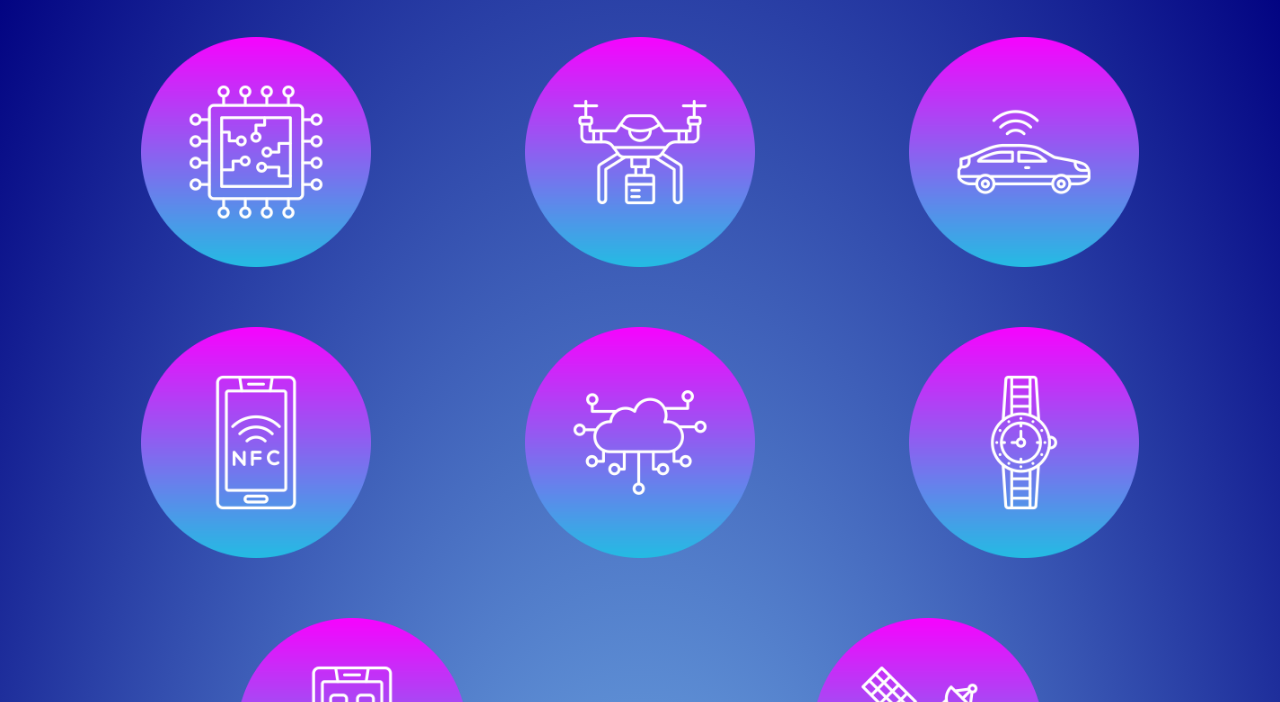
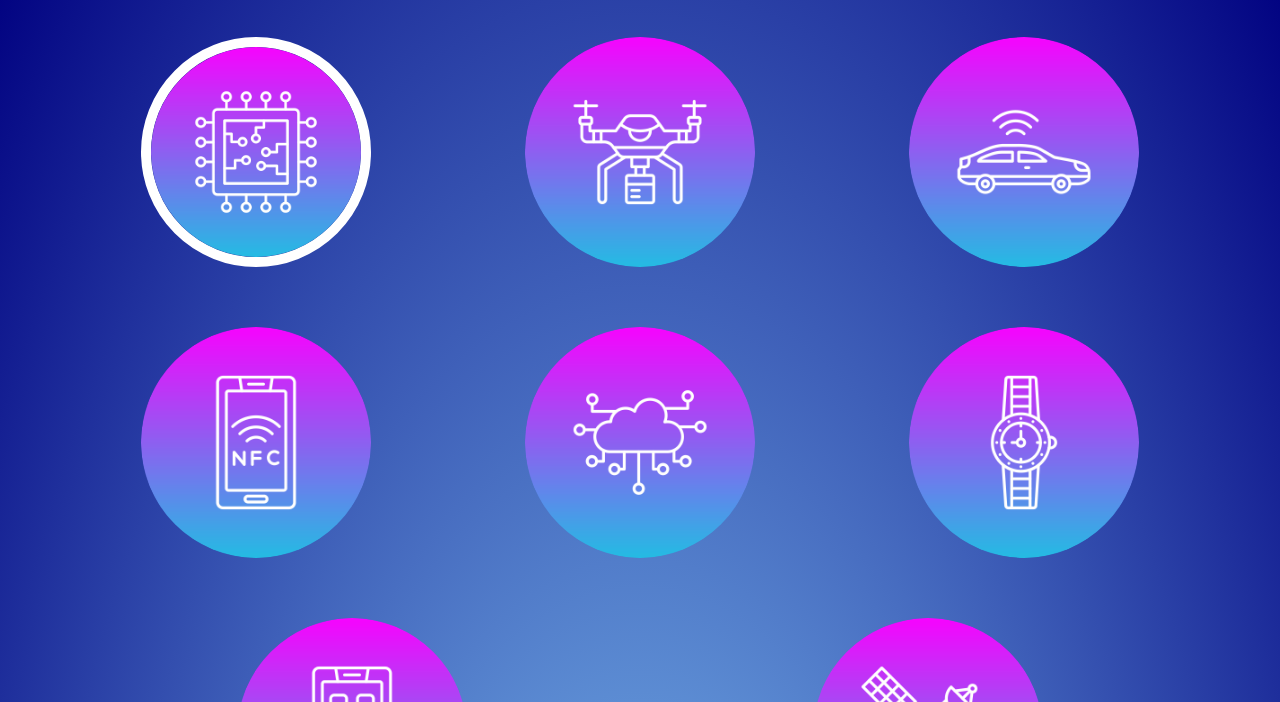
Before and after one commit to christopherfifo/Faculdade---Front-End, a plain HTML site: page atv11/index.html in a window 1280 px wide. In both pictures the pointer is over the picture 255 px from the left and 250 px from the top of the page. Shown: the part 98-800 px from the top of the page. Drawn offline with Linux system fonts and the light colour scheme; a web font is replaced by a local one.

Commit message:
Update style.css

```diff
--- a/atv11/css/style.css
+++ b/atv11/css/style.css
@@ -75,6 +75,7 @@ h2 {
 .solucoes {
     width: 30%;
     margin: 10px;
+    border-radius: 50%;
 }
 
 #vit, #ped, #con {
@@ -206,6 +207,10 @@ form p {
         transition: border 1s;
     }
 
+    .solucoes:hover {
+        border: 10px solid white;
+    }
+
     .item_vitrine:hover {
         border: 10px solid white;
     }
```
